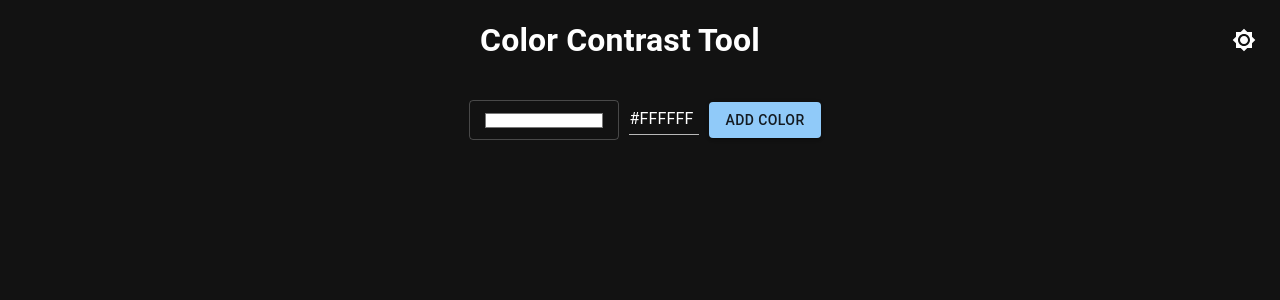
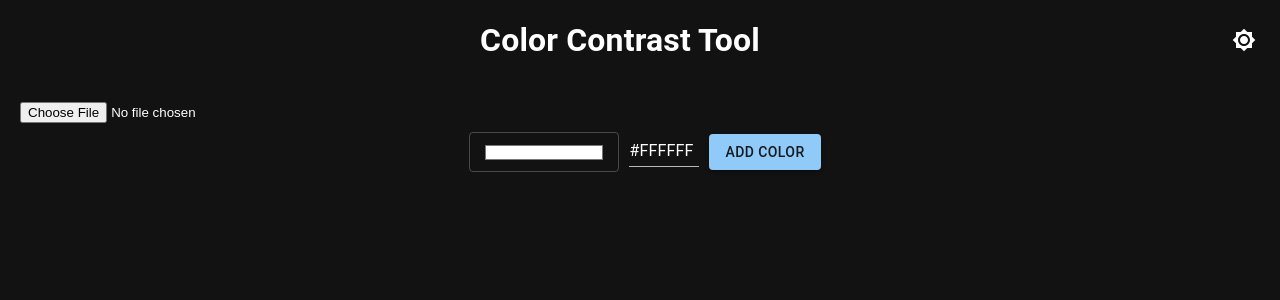
Before and after one commit to jaco8060/Color-Contrast-Tool, a React (Vite) app: page / in a window 1280 px wide. Shown: the top 300 px of the page. Built offline with nearby package versions, Linux system fonts and the light colour scheme.

Commit message:
add image color extractor

```diff
--- a/package.json
+++ b/package.json
@@ -17,6 +17,7 @@
     "@mui/icons-material": "^5.15.16",
     "@mui/lab": "^5.0.0-alpha.170",
     "@mui/material": "^5.15.16",
+    "color-thief-react": "^2.1.0",
     "react": "^18.2.0",
     "react-dom": "^18.2.0",
     "tinycolor2": "^1.6.0"
--- a/src/App.jsx
+++ b/src/App.jsx
@@ -10,6 +10,7 @@ import { useMemo, useState } from "react";
 import "./App.css";
 import { ColourInput } from "./ColourInput";
 import { DisplayCombinations } from "./DisplayCombinations";
+import ImageColorExtractor from "./ImageColorExtractor"; // Import the new component
 
 function App() {
   const [themeMode, setThemeMode] = useState("dark"); // Default to dark mode
@@ -89,6 +90,7 @@ function App() {
         </IconButton>
       </div>
       <div className="mainContainer">
+        <ImageColorExtractor />
         {colours.map((colour, index) => (
           <ColourInput
             label={`Color ${index + 1}:`}
--- /dev/null
+++ b/src/ImageColorExtractor.jsx
@@ -0,0 +1,52 @@
+// ImageColorExtractor.jsx
+import { Palette } from "color-thief-react";
+import { useState } from "react";
+
+function ImageColorExtractor() {
+  const [imageSrc, setImageSrc] = useState(null); // State to hold the uploaded image URL
+
+  const handleImageUpload = (event) => {
+    const file = event.target.files[0];
+    const reader = new FileReader();
+    reader.onload = () => setImageSrc(reader.result);
+    reader.readAsDataURL(file);
+  };
+
+  return (
+    <div>
+      <input type="file" onChange={handleImageUpload} accept="image/*" />
+      {imageSrc && (
+        <img
+          src={imageSrc}
+          alt="Uploaded"
+          style={{ maxWidth: "100%", maxHeight: "300px" }}
+        />
+      )}
+      {imageSrc && (
+        <Palette src={imageSrc} colorCount={5} format="hex">
+          {({ data, loading, error }) => {
+            if (loading) return <p>Loading...</p>;
+            if (error) return <p>There was an error loading the image.</p>;
+            return (
+              <div style={{ display: "flex", marginTop: "10px" }}>
+                {data.map((color, index) => (
+                  <div
+                    key={index}
+                    style={{
+                      backgroundColor: color,
+                      width: 100,
+                      height: 100,
+                      margin: 10,
+                    }}
+                  />
+                ))}
+              </div>
+            );
+          }}
+        </Palette>
+      )}
+    </div>
+  );
+}
+
+export default ImageColorExtractor;
```
Also changed, not shown: 1 other file (tests, documents, lock files or other folders).
